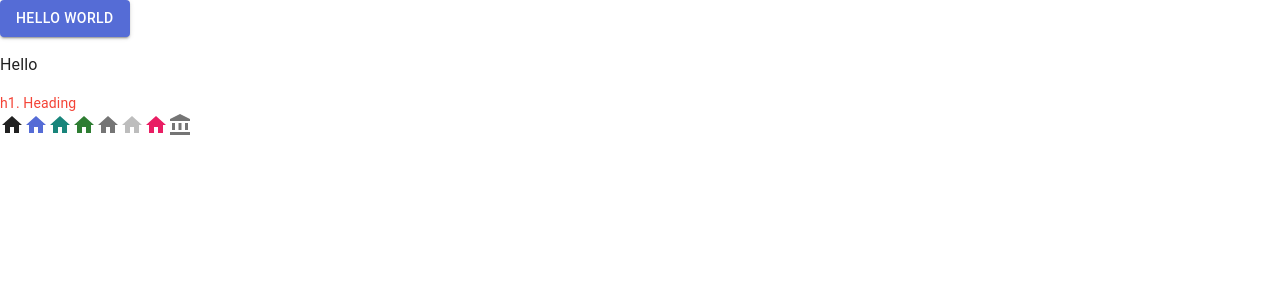
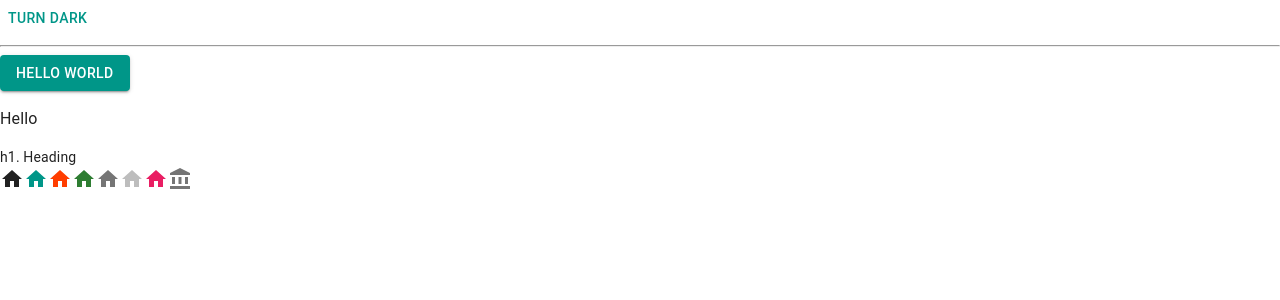
Before and after one commit to NamPV686/vite-trello-web, a React app: page / in a window 1280 px wide. Shown: the top 300 px of the page. Built offline with nearby package versions, Linux system fonts and the light colour scheme; the HTML template or start-up script is replaced by a standard one.

Commit message:
#7 Dark-light 1

```diff
--- a/src/App.jsx
+++ b/src/App.jsx
@@ -3,11 +3,27 @@
 import { pink } from '@mui/material/colors/'
 import AccountBalance from '@mui/icons-material/accountbalance'
 import Typography from '@mui/material/Typography'
+import { useColorScheme } from '@mui/material/styles'
+
+function ModeToggle() {
+  const { mode, setMode } = useColorScheme()
+  return (
+    <Button
+      onClick={() => {
+        setMode(mode === 'light' ? 'dark' : 'light')
+      }}
+    >
+      {mode === 'light' ? 'Turn dark' : 'Turn light'}
+    </Button>
+  )
+}
 
 function App() {
 
   return (
     <>
+      <ModeToggle />
+      <hr />
       <Button variant="contained">Hello world</Button>
       <p>Hello</p>
       <Typography variant="body2" color="text.red">
--- a/src/main.jsx
+++ b/src/main.jsx
@@ -2,14 +2,14 @@
 import ReactDOM from 'react-dom/client'
 import App from './App.jsx'
 import CssBaseline from '@mui/material/CssBaseline'
-import { ThemeProvider } from '@mui/material/styles'
 import theme from './theme'
+import { Experimental_CssVarsProvider as CssVarsProvider } from '@mui/material/styles'
 
 ReactDOM.createRoot(document.getElementById('root')).render(
   <React.StrictMode>
-    <ThemeProvider theme={theme}>
+    <CssVarsProvider theme={theme}>
       <CssBaseline />
       <App />
-    </ThemeProvider>
+    </CssVarsProvider>
   </React.StrictMode>
 )
--- a/src/theme.js
+++ b/src/theme.js
@@ -1,21 +1,20 @@
-import { createTheme } from '@mui/material/styles'
-import { red } from '@mui/material/colors'
+import { cyan, deepOrange, orange, teal } from '@mui/material/colors'
+import { experimental_extendTheme as extendTheme } from '@mui/material/styles'
 
 // Create a theme instance.
-const theme = createTheme({
-  palette: {
-    mode: 'light',
-    primary: {
-      main: '#556cd6'
+const theme = extendTheme({
+  colorSchemes: {
+    light: {
+      palette: {
+        primary: teal,
+        secondary: deepOrange
+      }
     },
-    secondary: {
-      main: '#19857b'
-    },
-    error: {
-      main: red.A400
-    },
-    text: {
-      red: red[500]
+    dark: {
+      palette: {
+        primary: cyan,
+        secondary: orange
+      }
     }
   }
 })
```
